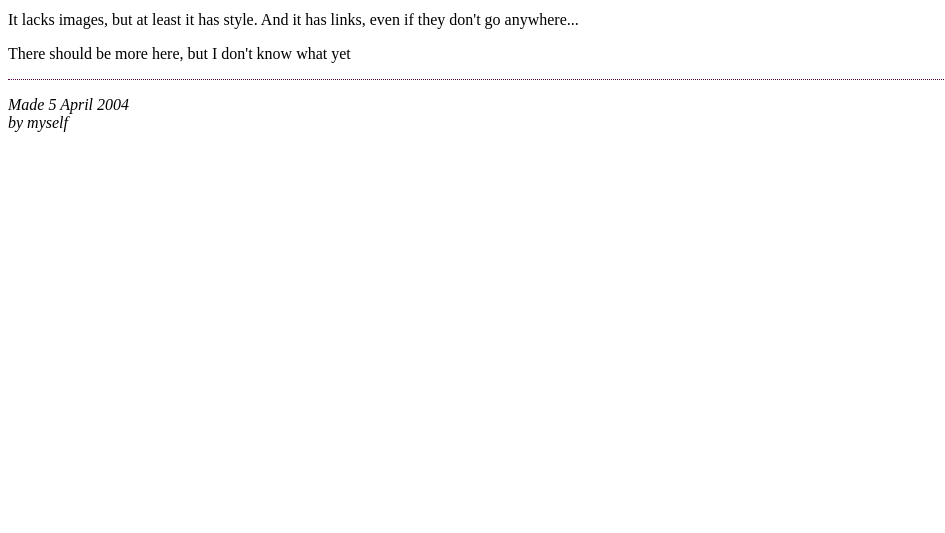
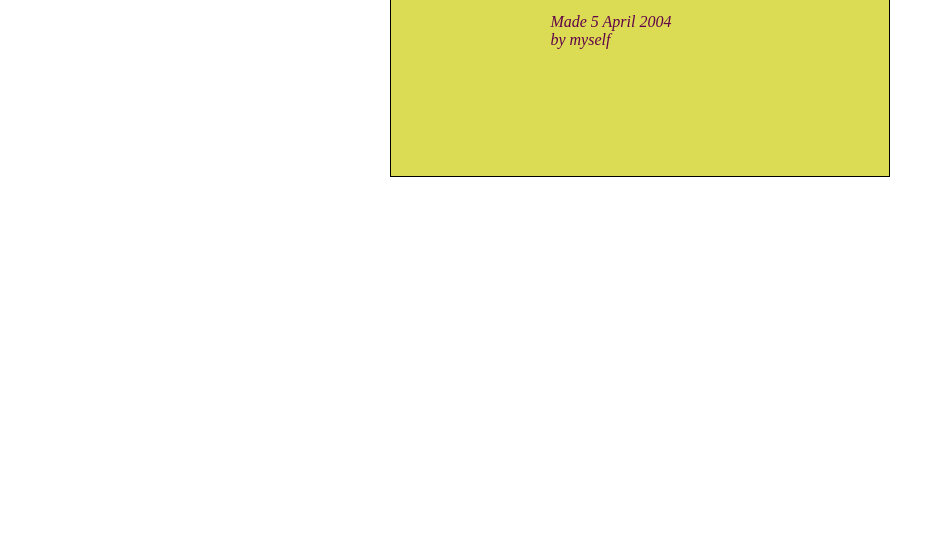
Before and after one commit to dubeyayushh/Vit-Tasks, a plain HTML site: page CSS-T5.html in a window 1280 px wide. Shown: the part 267-800 px from the top of the page, without its empty margins (0-945 px from the left). Drawn offline with Linux system fonts and the light colour scheme.

Commit message:
Update CSS-T5.html

```diff
--- a/CSS-T5.html
+++ b/CSS-T5.html
@@ -4,7 +4,7 @@
     <meta charset="UTF-8">
     <meta name="viewport" content="width=device-width, initial-scale=1.0">
     <title>Document</title>
-    <link href="CSS-Task5.css" rel="stylesheet">
+    <link href="CSS-T5.css" rel="stylesheet">
 </head>
 <body>
     <br>
```
